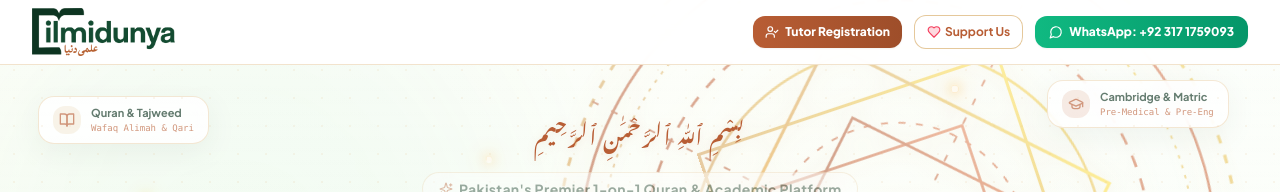
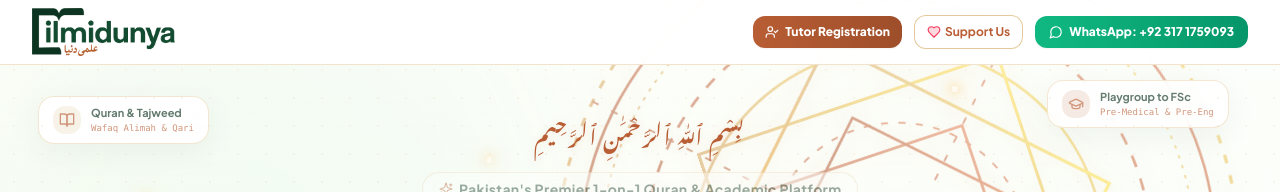
Before and after one commit to wpkindle/IlmDunya, a React (Vite) app: page / in a window 1280 px wide. Shown: the top 192 px of the page. Built offline with nearby package versions, Linux system fonts and the light colour scheme; a web font is replaced by a local one.

Commit message:
chore(copy): update Cambridge & Matric to Playgroup to FSc

```diff
--- a/index.html
+++ b/index.html
@@ -4,7 +4,7 @@
     <meta charset="UTF-8" />
     <meta name="viewport" content="width=device-width, initial-scale=1.0, maximum-scale=5.0, viewport-fit=cover" />
     <title>IlmiDunya Pakistan | Coming Soon • 1-on-1 Quran & Academic Tutoring Platform</title>
-    <meta name="description" content="IlmiDunya Pakistan is launching soon. Connecting students with verified Pakistani Quran Qaris, female Alimahs, and Cambridge & Matric subject tutors for 1-on-1 live interactive sessions across Pakistan." />
+    <meta name="description" content="IlmiDunya Pakistan is launching soon. Connecting students with verified Pakistani Quran Qaris, female Alimahs, and Playgroup to FSc subject tutors for 1-on-1 live interactive sessions across Pakistan." />
     <meta name="theme-color" content="#0c2217" />
 
     <!-- OpenGraph / Social Meta -->
--- a/src/components/AnimatedHeroBackground.jsx
+++ b/src/components/AnimatedHeroBackground.jsx
@@ -226,7 +226,7 @@ export default function AnimatedHeroBackground() {
           <GraduationCap className="w-4 h-4" />
         </div>
         <div className="text-left">
-          <span className="text-[11px] font-bold block text-[#0c311e]">Cambridge &amp; Matric</span>
+          <span className="text-[11px] font-bold block text-[#0c311e]">Playgroup to FSc</span>
           <span className="text-[9px] text-[#b85d34] block font-mono">Pre-Medical &amp; Pre-Eng</span>
         </div>
       </div>
```
